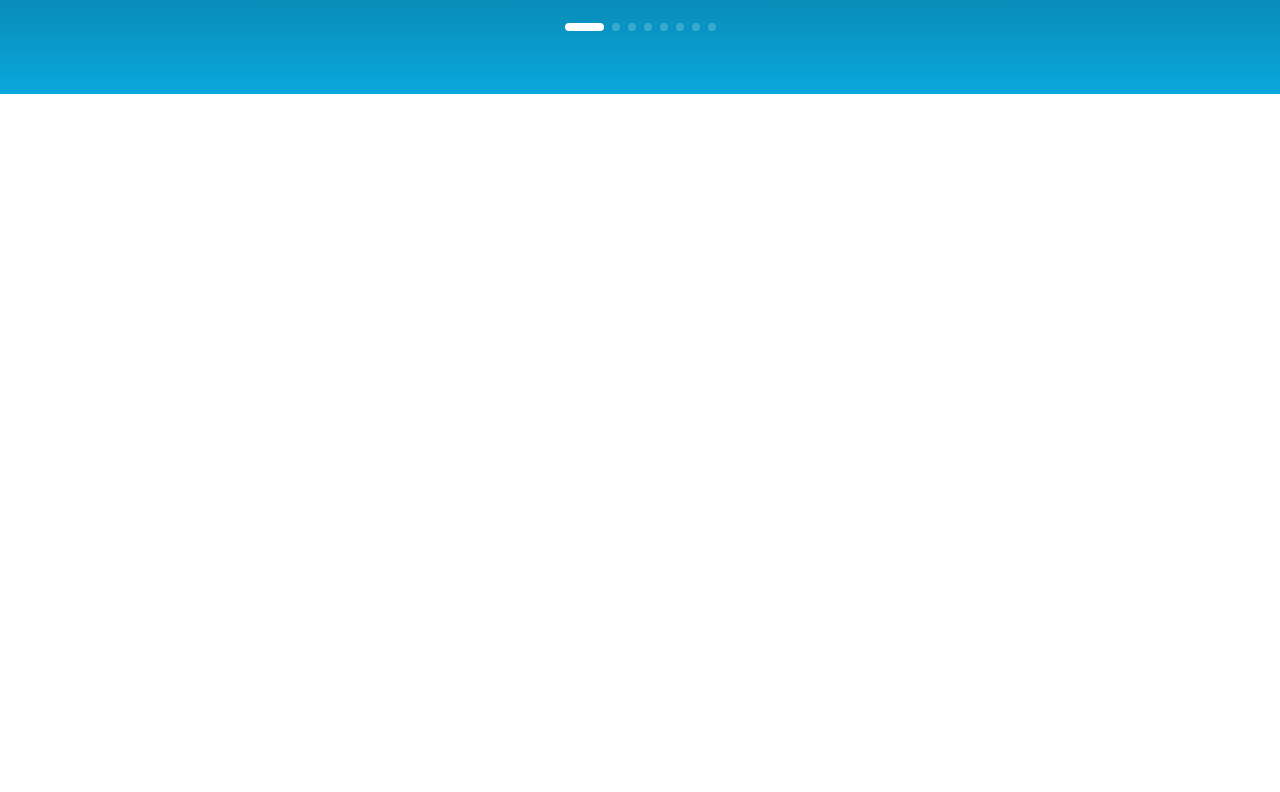
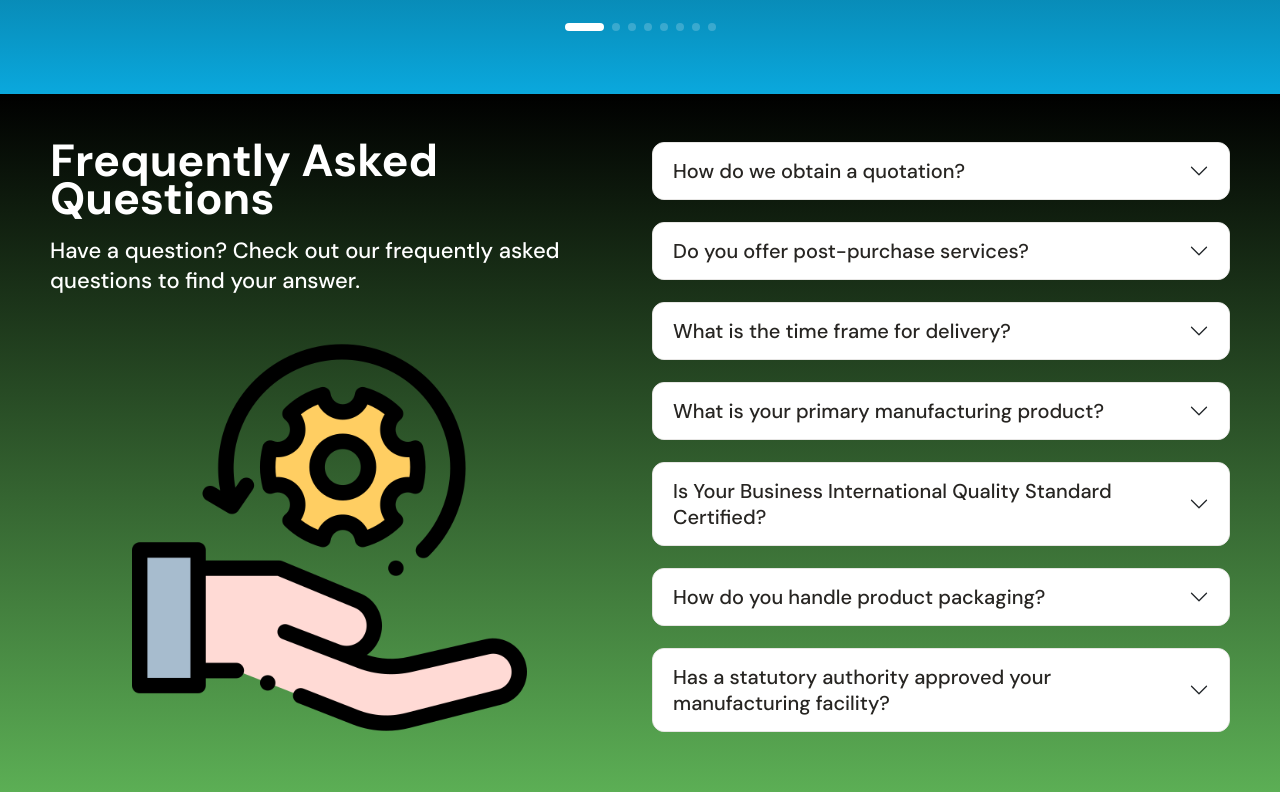
Before and after one commit to curiousdilip/gaztron-india, a Next.js app: page / in a window 1280 px wide. Shown: the part 7658-8450 px from the top of the page. Before the commit the page ends 7752 px from the top, so only its background shows below. Built offline with nearby package versions, Linux system fonts and the light colour scheme.

Commit message:
faq added

```diff
--- a/app/page.jsx
+++ b/app/page.jsx
@@ -955,6 +955,115 @@ export default function Home() {
           </div>
         </div>
       </section>
+
+      <section id="faq">
+        <div className="container-fluid">
+          <div className="row">
+            <div className="col-md-6">
+              <div className="faq-content">
+                <h2>Frequently Asked Questions</h2>
+                <h3>Have a question? Check out our frequently asked questions
+                  to find your answer.</h3>
+                <Image
+                  src="/img/maintainance.svg"
+                  width={559}
+                  height={395}
+                  alt="trust icon"
+                />
+              </div>
+            </div>
+            <div className="col-md-6">
+              <div class="accordion accordion-flush" id="accordionFlushExample">
+                <div class="accordion-item">
+                  <h2 class="accordion-header">
+                    <button class="accordion-button collapsed" type="button" data-bs-toggle="collapse" data-bs-target="#flush-collapseOne" aria-expanded="false" aria-controls="flush-collapseOne">
+                      How do we obtain a quotation?
+
+                    </button>
+                  </h2>
+                  <div id="flush-collapseOne" class="accordion-collapse collapse" data-bs-parent="#accordionFlushExample">
+                    <div class="accordion-body">Drop us an email with your inquiry at info@gaztron.in, and we'll send you a quote.
+                    </div>
+                  </div>
+                </div>
+                <div class="accordion-item">
+                  <h2 class="accordion-header">
+                    <button class="accordion-button collapsed" type="button" data-bs-toggle="collapse" data-bs-target="#flush-collapseTwo" aria-expanded="false" aria-controls="flush-collapseTwo">
+                      Do you offer post-purchase services?
+
+                    </button>
+                  </h2>
+                  <div id="flush-collapseTwo" class="accordion-collapse collapse" data-bs-parent="#accordionFlushExample">
+                    <div class="accordion-body">Absolutely, we offer after-sales services to customers all around the world.</div>
+                  </div>
+                </div>
+                <div class="accordion-item">
+                  <h2 class="accordion-header">
+                    <button class="accordion-button collapsed" type="button" data-bs-toggle="collapse" data-bs-target="#flush-collapseThree" aria-expanded="false" aria-controls="flush-collapseThree">
+                      What is the time frame for delivery?
+                    </button>
+                  </h2>
+                  <div id="flush-collapseThree" class="accordion-collapse collapse" data-bs-parent="#accordionFlushExample">
+                    <div class="accordion-body">Typically, 45 days.</div>
+                  </div>
+                </div>
+                <div class="accordion-item">
+                  <h2 class="accordion-header">
+                    <button class="accordion-button collapsed" type="button" data-bs-toggle="collapse" data-bs-target="#flush-collapseFour" aria-expanded="false" aria-controls="flush-collapseFour">
+                    What is your primary manufacturing product?
+                    </button>
+                  </h2>
+                  <div id="flush-collapseFour" class="accordion-collapse collapse" data-bs-parent="#accordionFlushExample">
+                    <div class="accordion-body">We manufacture the following types of gas plants:<br/>
+                    <br/>
+1. PSA Nitrogen Gas Plants<br/>
+2. Ammonia Cracker<br/>
+3. Gas Storage Tanks<br/>
+4. PSA Oxygen Gas Plants<br/>
+5. Air Dryer<br/>
+6. Cryo Plants.</div>
+                  </div>
+                </div>
+                 <div class="accordion-item">
+                  <h2 class="accordion-header">
+                    <button class="accordion-button collapsed" type="button" data-bs-toggle="collapse" data-bs-target="#flush-collapseFive" aria-expanded="false" aria-controls="flush-collapseFive">
+                    Is Your Business International Quality Standard Certified?
+                    </button>
+                  </h2>
+                  <div id="flush-collapseFive" class="accordion-collapse collapse" data-bs-parent="#accordionFlushExample">
+                    <div class="accordion-body">Indeed, Gaztron India has received ISO 9001:2015 certification from TÜV Rheinland Germany.</div>
+                  </div>
+                </div>
+                 <div class="accordion-item">
+                  <h2 class="accordion-header">
+                    <button class="accordion-button collapsed" type="button" data-bs-toggle="collapse" data-bs-target="#flush-collapseSix" aria-expanded="false" aria-controls="flush-collapseSix">
+                    How do you handle product packaging?
+                    </button>
+                  </h2>
+                  <div id="flush-collapseSix" class="accordion-collapse collapse" data-bs-parent="#accordionFlushExample">
+                    <div class="accordion-body">We pack equipment in accordance with international standards.</div>
+                  </div>
+                </div>
+                <div class="accordion-item">
+                  <h2 class="accordion-header">
+                    <button class="accordion-button collapsed" type="button" data-bs-toggle="collapse" data-bs-target="#flush-collapseSeven" aria-expanded="false" aria-controls="flush-collapseSeven">
+                    Has a statutory authority approved your manufacturing facility?
+
+                    </button>
+                  </h2>
+                  <div id="flush-collapseSeven" class="accordion-collapse collapse" data-bs-parent="#accordionFlushExample">
+                    <div class="accordion-body">Yes, Gaztron has secured the necessary legal licenses, in addition to the fact that this facility has NSIC approval.
+</div>
+                  </div>
+                </div>
+              </div>
+            </div>
+          </div>
+        </div>
+      </section>
+
+
+
     </>
   );
 }
--- a/app/page.scss
+++ b/app/page.scss
@@ -547,13 +547,15 @@
   .client-slider {
 
     align-items: center;
-    .swiper-button-prev{
-      background-color:#354ED2 ;
+
+    .swiper-button-prev {
+      background-color: #354ED2;
       border-radius: 50%;
       width: 34px;
       height: 34px;
       margin-right: 40px;
-      &::after{
+
+      &::after {
         font-size: 10px;
 
         margin-top: 0;
@@ -566,13 +568,14 @@ align-items: center;
       }
     }
 
-  .swiper-button-next{
-    background-color:#354ED2 ;
+    .swiper-button-next {
+      background-color: #354ED2;
       border-radius: 50%;
       width: 34px;
       margin-left: 40px;
       height: 34px;
-    &::after{
+
+      &::after {
         font-size: 10px;
 
         margin-top: 0;
@@ -622,3 +625,62 @@ align-items: center;
     }
   }
 }
+
+#faq {
+  padding: 48px 38px;
+  background: linear-gradient(180deg, #000 0%, #5db156 100%);
+  font-family: "DM Sans", sans-serif;
+
+  .faq-content {
+    text-align: left;
+    color: #fff;
+
+    h2 {
+      font-size: 45px;
+      font-weight: 700;
+      line-height: 38px;
+
+    }
+
+    h3 {
+      max-width: 625px;
+      margin-top: 18px;
+      margin-bottom: 44px;
+      font-size: 22px;
+      font-weight: 500;
+      line-height: 30px;
+
+    }
+  }
+
+  .accordion {
+
+    .accordion-item {
+      margin-bottom: 22px;
+      border: 1.5px solid #E7E6E4;
+      border-radius: 12px;
+
+      .accordion-header {
+        border-radius: 12px;
+
+
+        button {
+          border-radius: 12px;
+
+          padding: 15px 20px;
+          background-color: white;
+          font-size: 20px;
+          font-weight: 500;
+          line-height: 26.04px;
+          text-align: left;
+          color: #272522;
+        }
+
+        .accordion-button:not(.collapsed){
+      border: 1.5px solid #E7E6E4;
+      box-shadow: none;
+        }
+      }
+    }
+  }
+}
```
Lines whose indentation alone changed are shown as unchanged.
